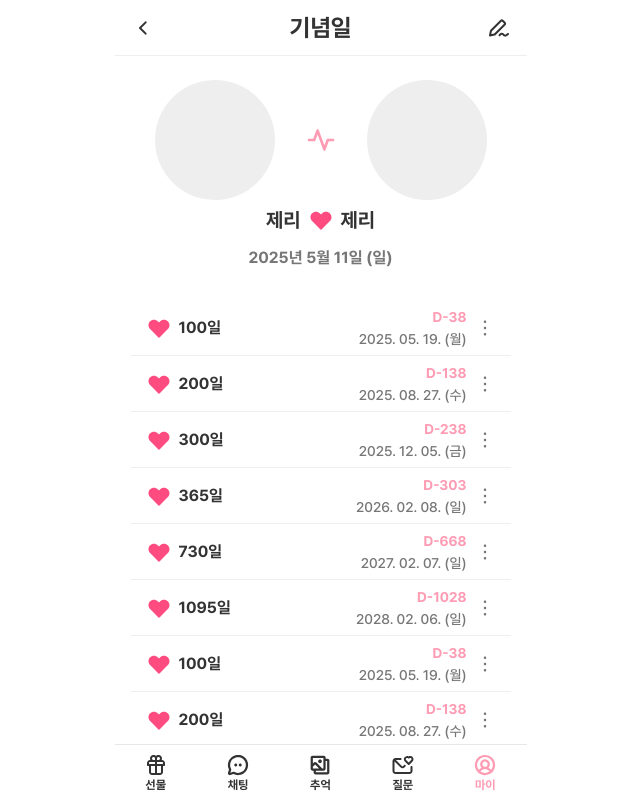
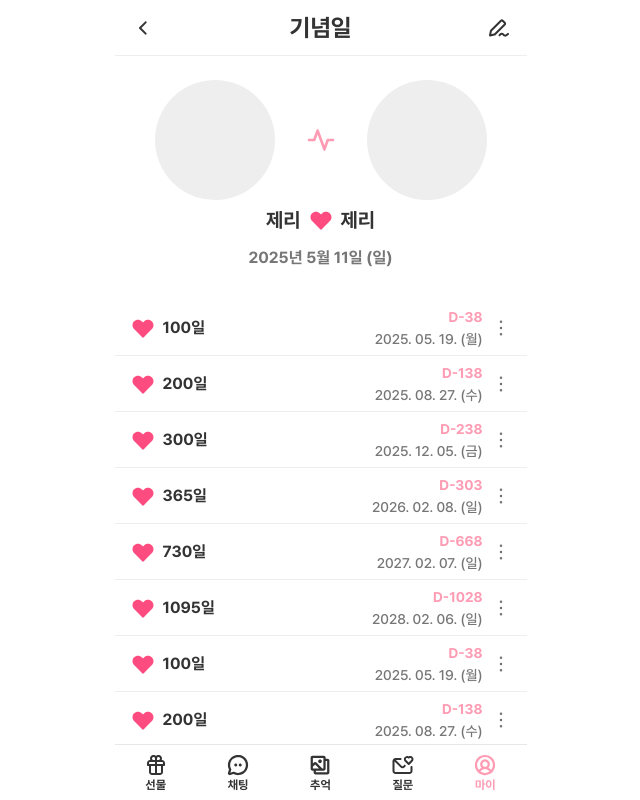
Before and after one commit to LoFin-official/LoFin-FE, a Next.js app: page /my-page/anniversary in a window 1280 px wide. Shown: the top 800 px of the page, without its empty margins (312-952 px from the left). Built offline with nearby package versions, Linux system fonts and the light colour scheme.

Commit message:
📝 Update : 마이 - 기념일 페이지 : p -> pt로 변경

```diff
--- a/src/pages/my-page/anniversary/index.tsx
+++ b/src/pages/my-page/anniversary/index.tsx
@@ -35,7 +35,7 @@ export default function AnniversaryPage() {
   return (
     <div className='min-h-[calc(100vh-112px)] pb-[56px]'>
       <ProfileItem type='date'></ProfileItem>
-      <div className='p-4'>
+      <div className='pt-4'>
         {anniversaries.map((anniversary) => (
           <AnniversaryItem
             key={anniversary.label}
```
